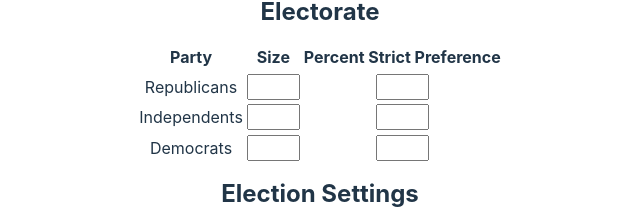
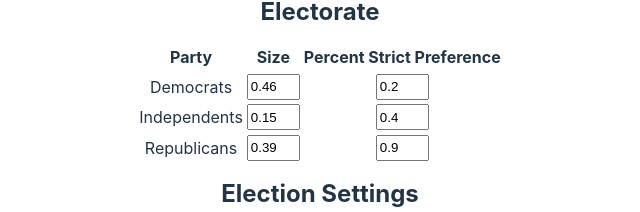
Before and after one commit to sxflynn/electionsim, a React (Vite) app in the folder frontend/: page / in a window 1280 px wide. Shown: the part 1426-1638 px from the top of the page, without its empty margins (320-960 px from the left). Built offline with nearby package versions, Linux system fonts and the light colour scheme.

Commit message:
new feature works, fixed

```diff
--- a/frontend/src/ElectorateInput.jsx
+++ b/frontend/src/ElectorateInput.jsx
@@ -1,6 +1,7 @@
 import NumberInput from './NumberInput';
 
 function ElectorateInput({ data, setData, setIsEdited }) {
+    console.log(data.electorate)
 
     const handleElectorateChange = (party, key, value) => {
         setData(prevData => ({
--- a/frontend/src/config.json
+++ b/frontend/src/config.json
@@ -8,19 +8,21 @@
         "Liz Stump"
     ],
     "voterProfiles":{
-        "Democrats":{"Jenny McKenna": 0.60, "Lori Trent": 0.40, "Glen Dugger":0.10, "Ruth Edmonds":0.05, "Sumia Mohamed":0.85, "Liz Stump":0.85},
+        "Democrats":{"Jenny McKenna": 0.60, "Lori Trent": 0.40, "Glen Dugger":0.05, "Ruth Edmonds":0.05, "Sumia Mohamed":0.85, "Liz Stump":0.85},
         "Independents":{"Jenny McKenna": 0.90, "Lori Trent": 0.75, "Glen Dugger":0.30, "Ruth Edmonds":0.10, "Sumia Mohamed":0.45, "Liz Stump":0.45},
         "Republicans":{"Jenny McKenna": 0.25, "Lori Trent": 0.45, "Glen Dugger":0.95, "Ruth Edmonds":0.90, "Sumia Mohamed":0.05, "Liz Stump":0.05}
     },
     "electorate":{
-        "Republicans":0.39,
-        "Independents":0.15,
-        "Democrats":0.46
+        "Democrats":{"size":0.46,"percentStrictPreference":0.20},
+        "Independents":{"size":0.15,"percentStrictPreference":0.40},
+        "Republicans":{"size":0.39,"percentStrictPreference":0.90}
     },
     "electionSettings":{
         "numOfSims": 500,
-        "totalVoters":500,
-        "ballotWinners":3
+        "totalVoters":1000,
+        "ballotWinners":3,
+        "SystemRandom":false,
+        "StrictPreferenceVoting":false
     },
-    "message":"Write your message here"
+    "message":"This feature is unused."
 }
```
Also changed, not shown: 2 other files (tests, documents, lock files or other folders).
